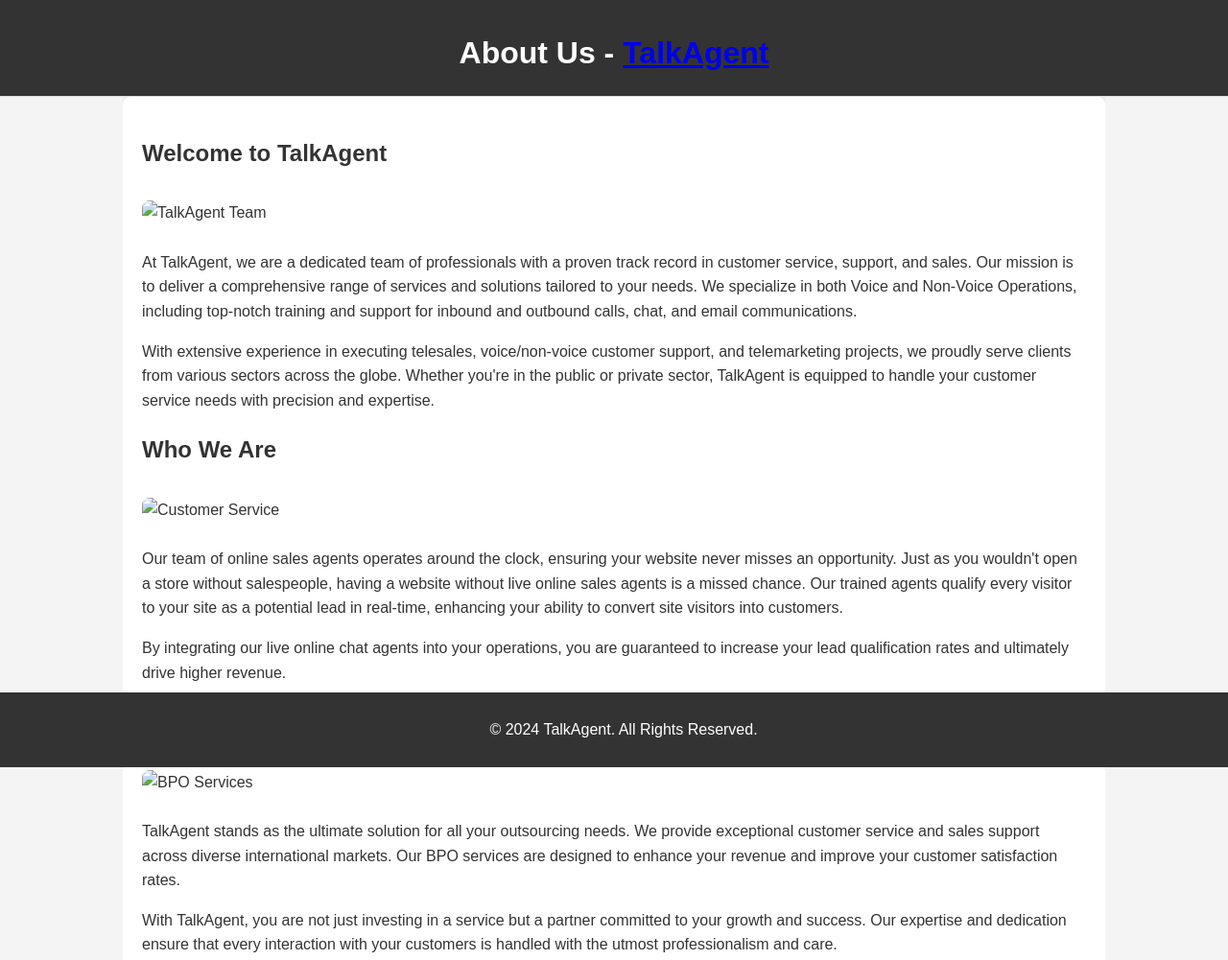
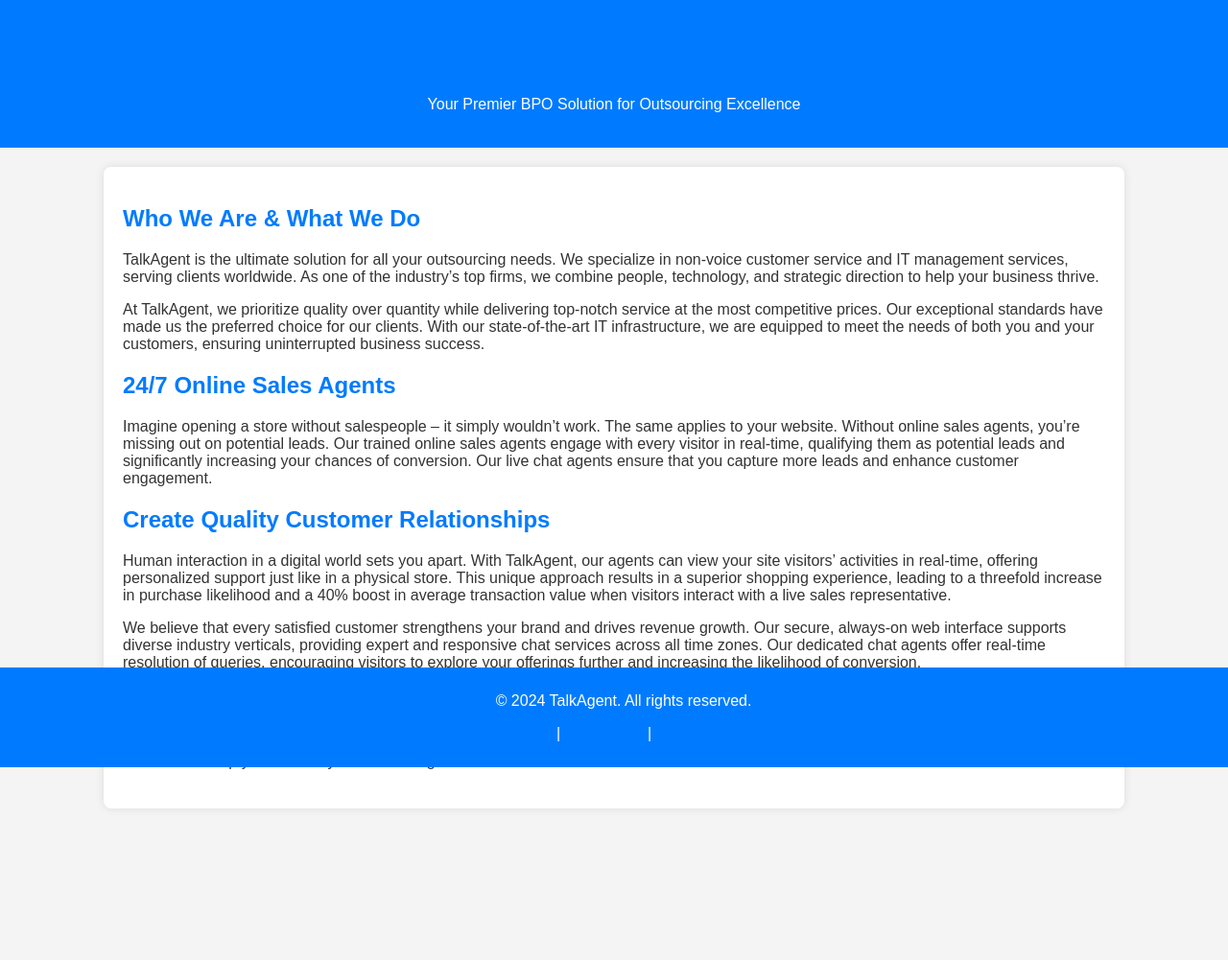
Before and after one commit to khizar-siddique/talkagent, a plain HTML site: page index.html in a window 1280 px wide. Shown: the whole page at 96% size. After the commit the page ends 863 px from the top, so only its background shows below. Drawn offline with Linux system fonts and the light colour scheme.

Commit message:
Update index.html

```diff
--- a/index.html
+++ b/index.html
@@ -3,98 +3,103 @@
 <head>
     <meta charset="UTF-8">
     <meta name="viewport" content="width=device-width, initial-scale=1.0">
-    <title>About Us - TalkAgent</title>
+    <title>TalkAgent - Premier BPO Solutions</title>
+    <meta name="google-site-verification" content="Jm8ByCP8eXo5bWF1SkS6bPg7_MlJglus4dhbT7PpMuw" />
     <style>
         body {
             font-family: Arial, sans-serif;
-            line-height: 1.6;
-            color: #333;
             margin: 0;
             padding: 0;
+            color: #333;
             background-color: #f4f4f4;
+        }
+        header {
+            background-color: #007bff;
+            color: #fff;
+            padding: 20px;
+            text-align: center;
         }
         .container {
             width: 80%;
-            margin: auto;
-            overflow: hidden;
+            margin: 20px auto;
+            padding: 20px;
+            background: #fff;
+            border-radius: 8px;
+            box-shadow: 0 0 10px rgba(0,0,0,0.1);
         }
-        header {
-            background: #333;
-            color: #fff;
-            padding-top: 30px;
-            min-height: 70px;
-            border-bottom: #ddd 1px solid;
-            text-align: center;
-        }
-        header h1 {
-            margin: 0;
-        }
-        img {
-            max-width: 100%;
-            height: auto;
-            border-radius: 8px;
-        }
-        .content {
-            background: #fff;
-            padding: 20px;
-            margin-bottom: 20px;
-            border-radius: 8px;
-            box-shadow: 0 0 10px rgba(0, 0, 0, 0.1);
-        }
-        h2 {
-            color: #333;
+        h1, h2 {
+            color: #007bff;
         }
         .section {
             margin-bottom: 20px;
         }
-        .section img {
-            margin: 10px 0;
+        a {
+            color: #007bff;
+            text-decoration: none;
+        }
+        a:hover {
+            text-decoration: underline;
         }
         footer {
-            background: #333;
+            background-color: #007bff;
             color: #fff;
             text-align: center;
             padding: 10px;
-            position: fixed;
+            position: absolute;
+            bottom: 0;
             width: 100%;
-            bottom: 0;
         }
     </style>
 </head>
 <body>
+
 <header>
-        <div class="container">
-            <h1>About Us - <a href="https://www.talkagent.com/">TalkAgent</a></h1>
-        </div>
+    <h1>Welcome to TalkAgent</h1>
+    <p>Your Premier BPO Solution for Outsourcing Excellence</p>
 </header>
 
 <div class="container">
-        <div class="content">
     <div class="section">
-                <h2>Welcome to TalkAgent</h2>
-                <img src="path/to/your-image1.jpg" alt="TalkAgent Team" />
-                <p>At TalkAgent, we are a dedicated team of professionals with a proven track record in customer service, support, and sales. Our mission is to deliver a comprehensive range of services and solutions tailored to your needs. We specialize in both Voice and Non-Voice Operations, including top-notch training and support for inbound and outbound calls, chat, and email communications.</p>
-                <p>With extensive experience in executing telesales, voice/non-voice customer support, and telemarketing projects, we proudly serve clients from various sectors across the globe. Whether you're in the public or private sector, TalkAgent is equipped to handle your customer service needs with precision and expertise.</p>
+        <h2>Who We Are & What We Do</h2>
+        <p>
+            TalkAgent is the ultimate solution for all your outsourcing needs. We specialize in non-voice customer service and IT management services, serving clients worldwide. As one of the industry’s top firms, we combine people, technology, and strategic direction to help your business thrive.
+        </p>
+        <p>
+            At TalkAgent, we prioritize quality over quantity while delivering top-notch service at the most competitive prices. Our exceptional standards have made us the preferred choice for our clients. With our state-of-the-art IT infrastructure, we are equipped to meet the needs of both you and your customers, ensuring uninterrupted business success.
+        </p>
     </div>
 
     <div class="section">
-                <h2>Who We Are</h2>
-                <img src="path/to/your-image2.jpg" alt="Customer Service" />
-                <p>Our team of online sales agents operates around the clock, ensuring your website never misses an opportunity. Just as you wouldn't open a store without salespeople, having a website without live online sales agents is a missed chance. Our trained agents qualify every visitor to your site as a potential lead in real-time, enhancing your ability to convert site visitors into customers.</p>
-                <p>By integrating our live online chat agents into your operations, you are guaranteed to increase your lead qualification rates and ultimately drive higher revenue.</p>
+        <h2>24/7 Online Sales Agents</h2>
+        <p>
+            Imagine opening a store without salespeople – it simply wouldn’t work. The same applies to your website. Without online sales agents, you’re missing out on potential leads. Our trained online sales agents engage with every visitor in real-time, qualifying them as potential leads and significantly increasing your chances of conversion. Our live chat agents ensure that you capture more leads and enhance customer engagement.
+        </p>
     </div>
 
     <div class="section">
-                <h2>Your Ultimate Outsourcing Solution</h2>
-                <img src="path/to/your-image3.jpg" alt="BPO Services" />
-                <p>TalkAgent stands as the ultimate solution for all your outsourcing needs. We provide exceptional customer service and sales support across diverse international markets. Our BPO services are designed to enhance your revenue and improve your customer satisfaction rates.</p>
-                <p>With TalkAgent, you are not just investing in a service but a partner committed to your growth and success. Our expertise and dedication ensure that every interaction with your customers is handled with the utmost professionalism and care.</p>
+        <h2>Create Quality Customer Relationships</h2>
+        <p>
+            Human interaction in a digital world sets you apart. With TalkAgent, our agents can view your site visitors’ activities in real-time, offering personalized support just like in a physical store. This unique approach results in a superior shopping experience, leading to a threefold increase in purchase likelihood and a 40% boost in average transaction value when visitors interact with a live sales representative.
+        </p>
+        <p>
+            We believe that every satisfied customer strengthens your brand and drives revenue growth. Our secure, always-on web interface supports diverse industry verticals, providing expert and responsive chat services across all time zones. Our dedicated chat agents offer real-time resolution of queries, encouraging visitors to explore your offerings further and increasing the likelihood of conversion.
+        </p>
     </div>
+
+    <div class="section">
+        <h2>Elevate Your Business with TalkAgent</h2>
+        <p>
+            Experience the difference with TalkAgent – where exceptional service and cutting-edge technology drive your success. <a href="#contact">Contact us today</a> to learn how we can help you achieve your business goals.
+        </p>
     </div>
 </div>
 
 <footer>
-        <p>&copy; 2024 TalkAgent. All Rights Reserved.</p>
+    <p>&copy; 2024 TalkAgent. All rights reserved.</p>
+    <p>
+        <a href="#contact">Contact Us</a> | <a href="#services">Learn More</a> | <a href="#demo">Request a Demo</a>
+    </p>
 </footer>
+
 </body>
 </html>
```
Lines whose indentation alone changed are shown as unchanged.
